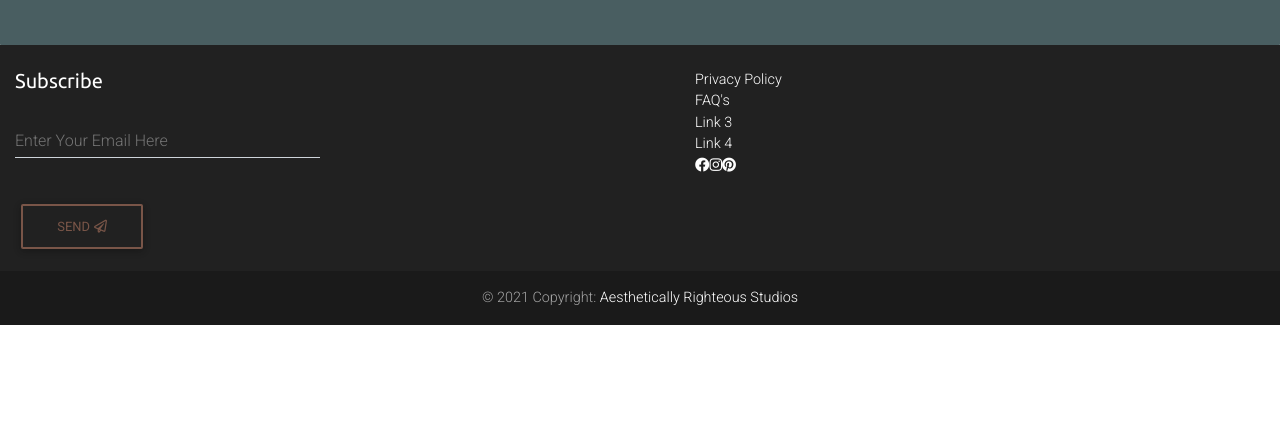
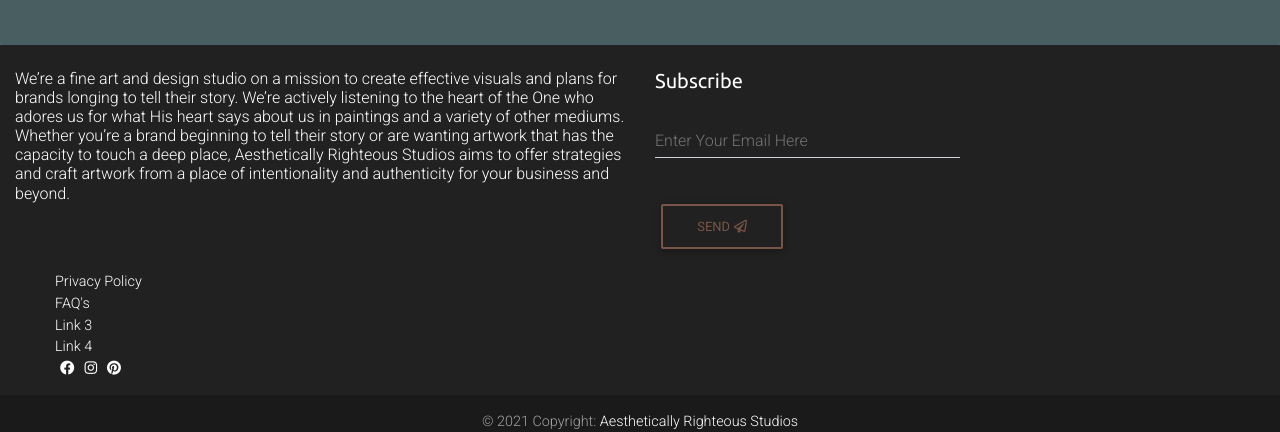
Before and after one commit to cydneypo034/milleniumcomplex, a React (Create React App) app: page / in a window 1280 px wide. Shown: the part 1978-2410 px from the top of the page. Before the commit the page ends 2303 px from the top, so only its background shows below. Built offline with nearby package versions, Linux system fonts and the light colour scheme.

Commit message:
added mission statement to footer

```diff
--- a/src/App.css
+++ b/src/App.css
@@ -26,6 +26,9 @@
     margin-bottom: -25px !important;
 }
 
+.social-highlights {
+    padding: 5px;
+}
 .img-fluid {
     height: 300px;
     width: 500px;
--- a/src/Footer/Footer.jsx
+++ b/src/Footer/Footer.jsx
@@ -7,6 +7,17 @@
             <MDBFooter color="elegant-color-dark" className="font-small pt-4 mt-4">
               <MDBContainer fluid className="text-center text-md-left">
               <MDBRow>
+
+              <MDBCol md="6">
+                  <h6>
+                  We’re a fine art and design studio on a mission to create effective visuals and
+                  plans for brands longing to tell their story. We’re actively listening to the heart of the One
+                  who adores us for what His heart says about us in paintings and a variety of other mediums.
+                  Whether you’re a brand beginning to tell their story or are wanting artwork that has the capacity to
+                  touch a deep place, Aesthetically Righteous Studios
+                  aims to offer strategies and craft artwork from a place of intentionality and authenticity for your business and beyond.
+                  </h6>
+                  </MDBCol>
 
                   <MDBCol md="6">
 
@@ -26,6 +37,8 @@
                     </form>
                   </MDBCol>
 
+
+
                   <MDBCol md="6">
                       <ul>
                         <li className="list-unstyled">
@@ -40,9 +53,16 @@
                         <li className="list-unstyled">
                           <a href="#!">Link 4</a>
                         </li>
+                        <span className="social-highlights">
                         <MDBIcon fab icon="facebook" />
+                        </span>
+                        <span className="social-highlights">
                         <MDBIcon fab icon="instagram" />
+                        </span>
+                        <span className="social-highlights">
                         <MDBIcon fab icon="pinterest" />
+                        </span>
+
                       </ul>
                   </MDBCol>
 
```
